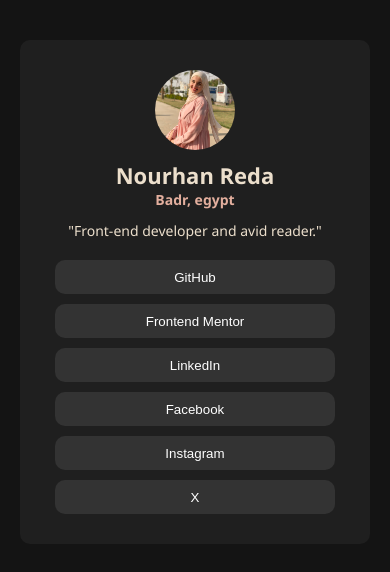
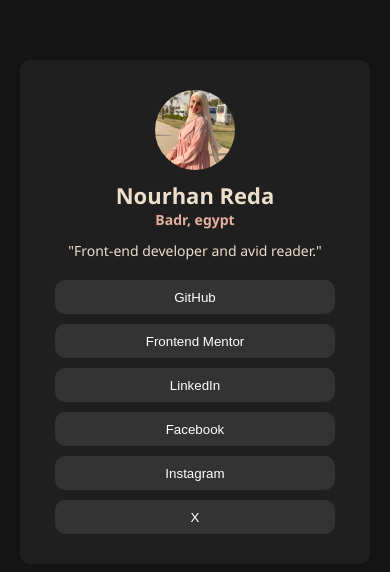
Before and after one commit to nourhanreda1/portfolio, a plain HTML site: page index.html in a window 390 px wide. Drawn offline with Linux system fonts and the light colour scheme.

Commit message:
Update style.css

```diff
--- a/style.css
+++ b/style.css
@@ -83,7 +83,7 @@ background-color: #333333;
 .parent{
     width: 100%;
     height: auto;
-    margin: 40px 20px;
+    margin: 60px 20px;
 }
 .parent .links a button{
     width: 100%;
@@ -91,6 +91,7 @@ background-color: #333333;
 }
 @media (min-width: 501px) and (max-width: 900px) {
   body{
+      display: flex;
         flex-direction: column;
         max-height: 100vh;
          justify-content: center;
```
